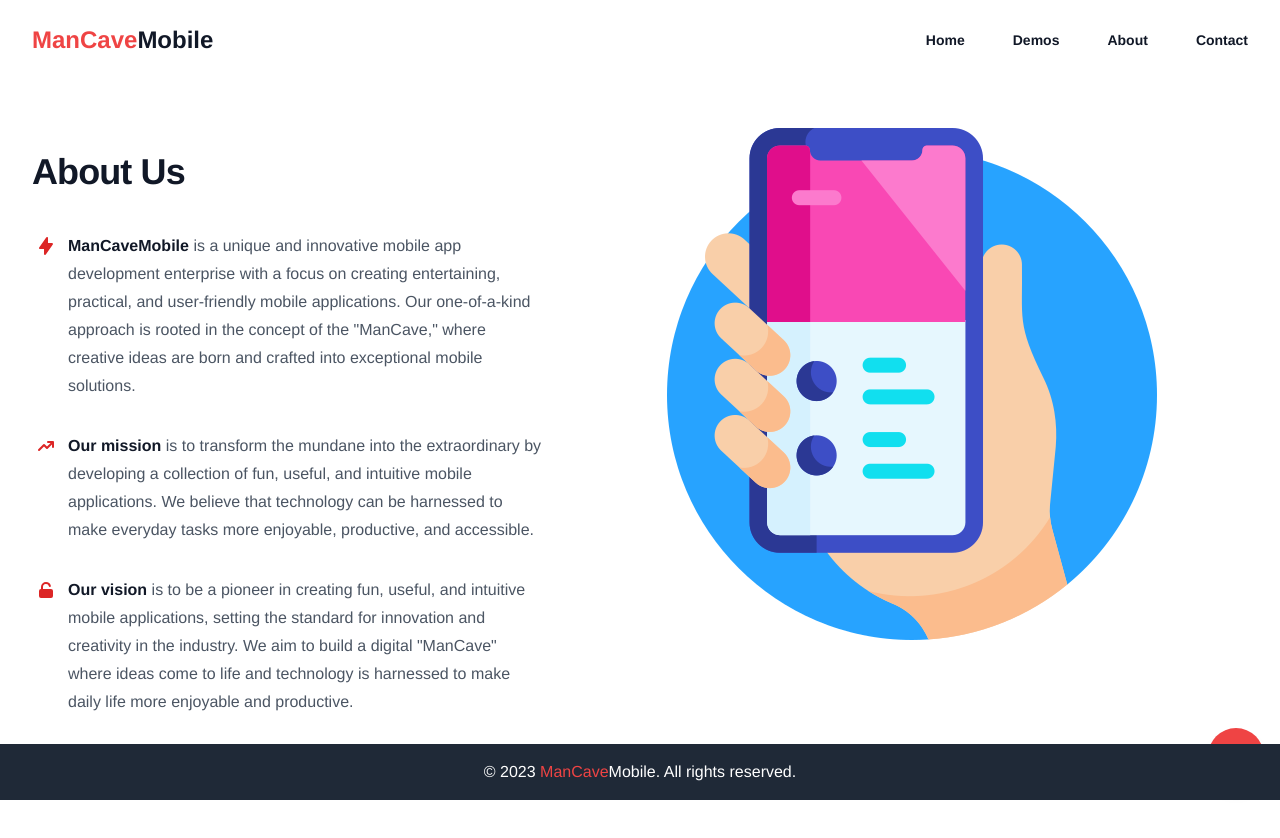
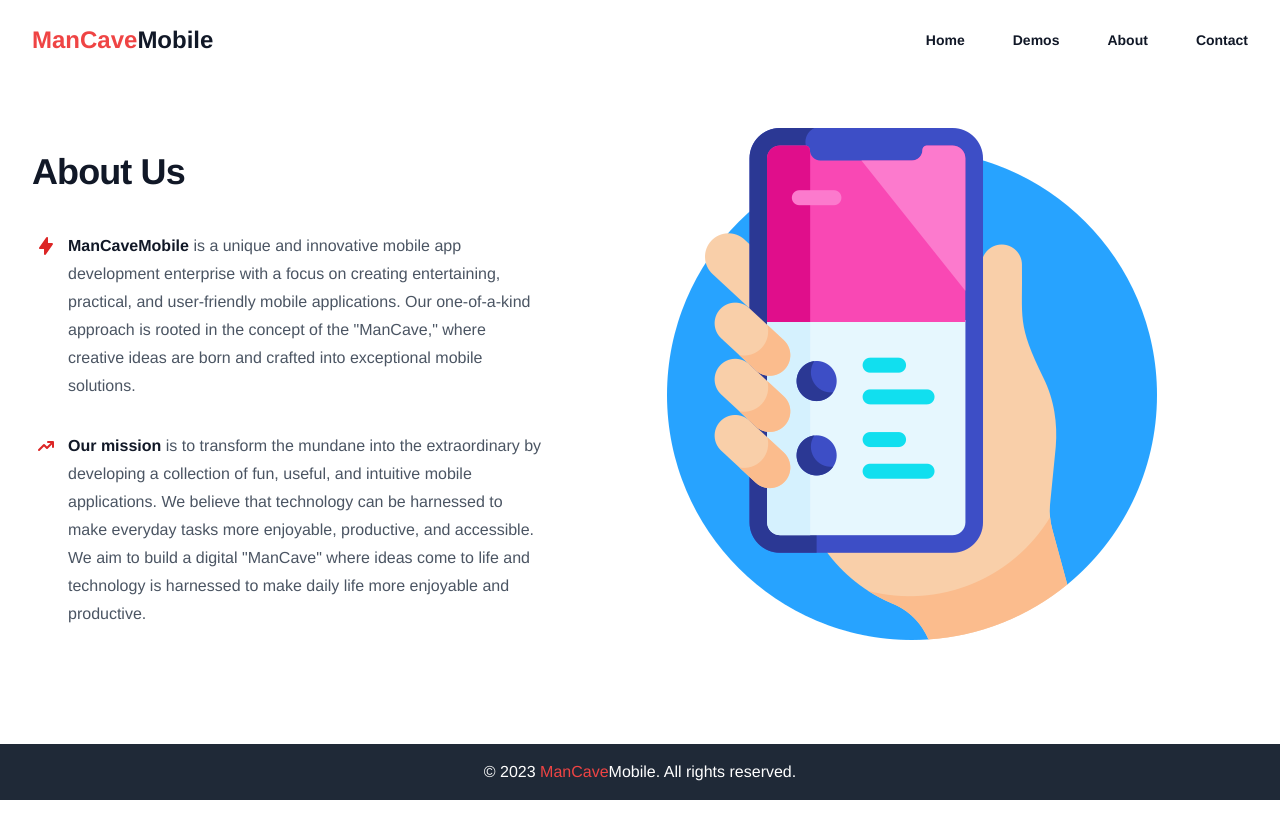
Before and after one commit to jsfanatik/mancavemobile, a React (Vite) app: page /about in a window 1280 px wide. Shown: the top 838 px of the page. After the commit the page ends 800 px from the top, so only its background shows below. Built offline with nearby package versions, Linux system fonts and the light colour scheme.

Commit message:
next commit

```diff
--- a/src/pages/About.jsx
+++ b/src/pages/About.jsx
@@ -1,6 +1,5 @@
 import { motion } from 'framer-motion';
-import { Link } from 'react-router-dom';
-import { ChevronRightIcon, LockOpenIcon, LightningBoltIcon, TrendingUpIcon } from '@heroicons/react/solid'
+import { LightningBoltIcon, TrendingUpIcon } from '@heroicons/react/solid'
 import imgOne from '../assets/screenshots/smartphone.png';
 
 const features = [
@@ -12,14 +11,9 @@ const features = [
   },
   {
     name: 'Our mission',
-    description: 'is to transform the mundane into the extraordinary by developing a collection of fun, useful, and intuitive mobile applications. We believe that technology can be harnessed to make everyday tasks more enjoyable, productive, and accessible.',
+    description: 'is to transform the mundane into the extraordinary by developing a collection of fun, useful, and intuitive mobile applications. We believe that technology can be harnessed to make everyday tasks more enjoyable, productive, and accessible. We aim to build a digital "ManCave" where ideas come to life and technology is harnessed to make daily life more enjoyable and productive.',
     icon: TrendingUpIcon,
-  },
-  {
-    name: 'Our vision',
-    description: 'is to be a pioneer in creating fun, useful, and intuitive mobile applications, setting the standard for innovation and creativity in the industry. We aim to build a digital "ManCave" where ideas come to life and technology is harnessed to make daily life more enjoyable and productive.',
-    icon: LockOpenIcon,
-  },
+  }
 ]
 
 export default function Example() {
@@ -52,9 +46,6 @@ export default function Example() {
             />
         </div>
       </div>
-      <Link to="/pme/contact" className="fixed right-4 bottom-4 bg-red-500 text-white p-4 rounded-full shadow-lg">
-        <ChevronRightIcon className="h-6 w-6" />
-      </Link>
     </div>
   )
 }
--- a/src/pages/Home.jsx
+++ b/src/pages/Home.jsx
@@ -6,7 +6,7 @@ export default function Home() {
 
     return (
         <div className="bg-white">
-            <div className="mx-auto max-w-2xl py-32 sm:py-48 lg:py-56">
+            <div className="mx-auto max-w-2xl py-32 sm:py-36 lg:py-44">
                 <div className="hidden sm:mb-8 sm:flex sm:justify-center">
                     <div className="relative px-3 py-1 text-sm leading-6 text-gray-600">
                         <motion.img
--- a/src/pages/Page1.jsx
+++ b/src/pages/Page1.jsx
@@ -26,7 +26,7 @@ const features = [
 export default function Example() {
   return (
     <div className="overflow-hidden bg-white py-24 sm:py-32 relative">
-      <div className="mx-auto max-w-7xl px-6 lg:px-8">
+      <div className="mx-auto max-w-5xl px-6 lg:px-8">
         <div className="mx-auto grid max-w-2xl grid-cols-1 gap-x-8 gap-y-16 sm:gap-y-20 lg:mx-0 lg:max-w-none lg:grid-cols-2">
           <div className="lg:pr-8 lg:pt-4">
             <div className="lg:max-w-lg">
--- a/src/pages/Page2.jsx
+++ b/src/pages/Page2.jsx
@@ -21,7 +21,7 @@ const features = [
 export default function Example() {
   return (
     <div className="overflow-hidden bg-white py-24 sm:py-32 relative">
-      <div className="mx-auto max-w-7xl px-6 lg:px-8">
+      <div className="mx-auto max-w-5xl px-6 lg:px-8">
         <div className="mx-auto grid max-w-2xl grid-cols-1 gap-x-8 gap-y-16 sm:gap-y-20 lg:mx-0 lg:max-w-none lg:grid-cols-2">
           <div className="lg:pr-8 lg:pt-4">
             <div className="lg:max-w-lg">
--- a/src/pages/Page3.jsx
+++ b/src/pages/Page3.jsx
@@ -26,7 +26,7 @@ const features = [
 export default function Example() {
   return (
     <div className="overflow-hidden bg-white py-24 sm:py-32 relative">
-      <div className="mx-auto max-w-7xl px-6 lg:px-8">
+      <div className="mx-auto max-w-5xl px-6 lg:px-8">
         <div className="mx-auto grid max-w-2xl grid-cols-1 gap-x-8 gap-y-16 sm:gap-y-20 lg:mx-0 lg:max-w-none lg:grid-cols-2">
           <div className="lg:pr-8 lg:pt-4">
             <div className="lg:max-w-lg">
--- a/src/pages/Page4.jsx
+++ b/src/pages/Page4.jsx
@@ -25,7 +25,7 @@ const features = [
 export default function Example() {
   return (
     <div className="overflow-hidden bg-white py-24 sm:py-32 relative">
-      <div className="mx-auto max-w-7xl px-6 lg:px-8">
+      <div className="mx-auto max-w-5xl px-6 lg:px-8">
         <div className="mx-auto grid max-w-2xl grid-cols-1 gap-x-8 gap-y-16 sm:gap-y-20 lg:mx-0 lg:max-w-none lg:grid-cols-2">
           <div className="lg:pr-8 lg:pt-4">
             <div className="lg:max-w-lg">
--- a/src/pages/Page5.jsx
+++ b/src/pages/Page5.jsx
@@ -26,7 +26,7 @@ const features = [
 export default function Example() {
   return (
     <div className="overflow-hidden bg-white py-24 sm:py-32 relative">
-      <div className="mx-auto max-w-7xl px-6 lg:px-8">
+      <div className="mx-auto max-w-5xl px-6 lg:px-8">
         <div className="mx-auto grid max-w-2xl grid-cols-1 gap-x-8 gap-y-16 sm:gap-y-20 lg:mx-0 lg:max-w-none lg:grid-cols-2">
           <div className="lg:pr-8 lg:pt-4">
             <div className="lg:max-w-lg">
--- a/src/pages/Page6.jsx
+++ b/src/pages/Page6.jsx
@@ -7,7 +7,7 @@ export default function Home() {
 
     return (
         <div className="bg-white">
-            <div className="mx-auto max-w-2xl py-32 sm:py-48 lg:py-56">
+            <div className="mx-auto max-w-2xl py-32 sm:py-36 lg:py-44">
                 <div className="hidden sm:mb-8 sm:flex sm:justify-center">
                     <motion.img
                         src={caveImg}
```
Lines whose indentation alone changed are shown as unchanged.
